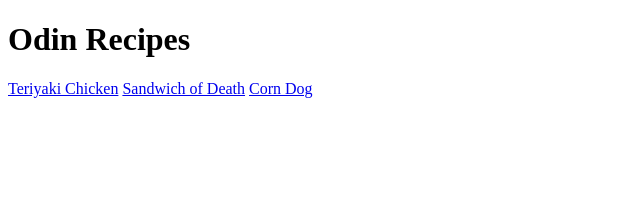
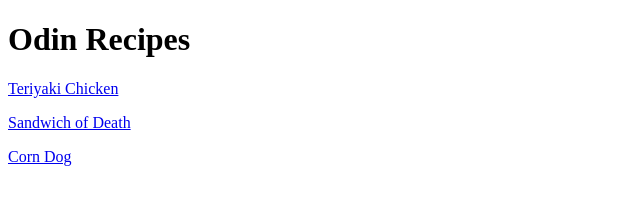
Before and after one commit to wolf4500/odin-recipes, a plain HTML site: page index.html in a window 1280 px wide. Shown: the whole page, without its empty margins (0-640 px from the left). Drawn offline with Linux system fonts and the light colour scheme.

Commit message:
Change relative links from horizontal to vertical

```diff
--- a/index.html
+++ b/index.html
@@ -6,8 +6,8 @@
   </head>
   <body>
     <h1>Odin Recipes</h1>
-    <a href="./teriyaki.html">Teriyaki Chicken</a>
-    <a href="./sandwich.html">Sandwich of Death</a>
-    <a href="./cornDog.html">Corn Dog</a>
+    <p><a href="./teriyaki.html">Teriyaki Chicken</a></p>
+    <p><a href="./sandwich.html">Sandwich of Death</a></p>
+    <p><a href="./cornDog.html">Corn Dog</a></p>
   </body>
 </html>
```
